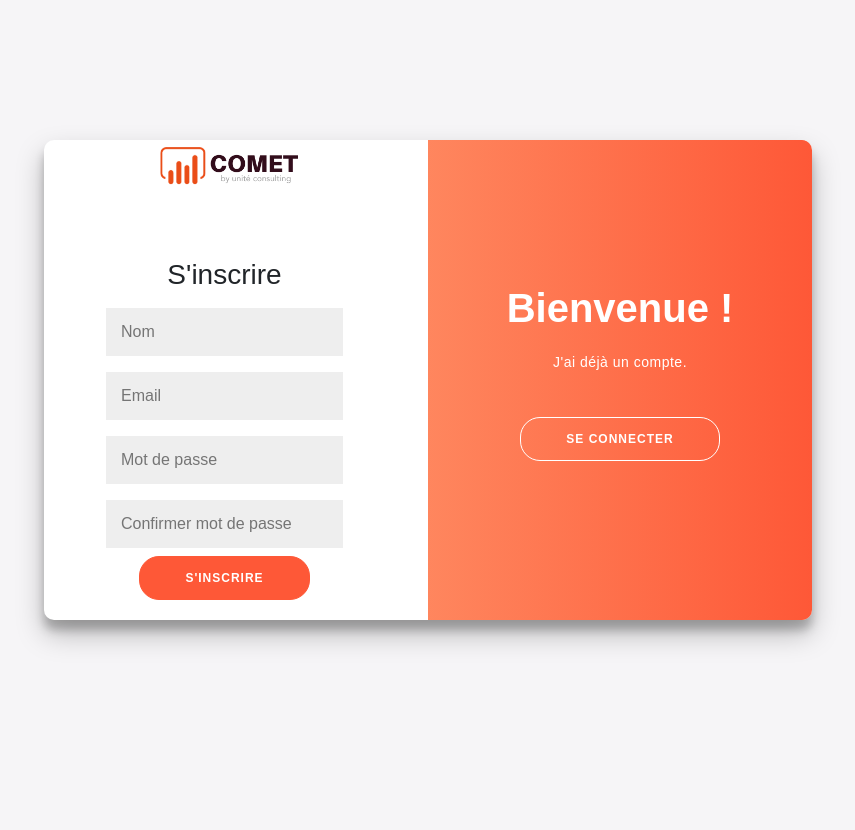
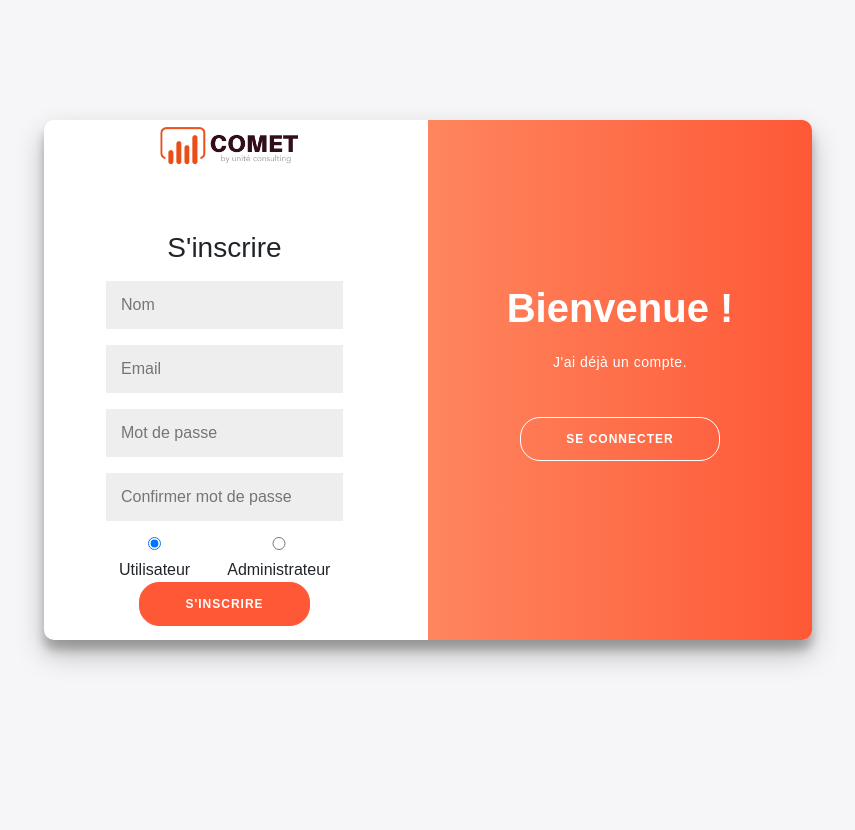
Before and after one commit to mariem-aissa29/boomee_comet_project, a Django app: page /signup/ in a window 1280 px wide. Shown: the whole page, without its empty margins (212-1067 px from the left). Run offline with Django 4.2, Linux system fonts and the light colour scheme; some libraries are stand-ins or nearby versions.

Commit message:
signup role

```diff
--- a/Boomee_comet/templates/signup.html
+++ b/Boomee_comet/templates/signup.html
@@ -110,7 +110,7 @@ input {
 	overflow: hidden;
 	width: 768px;
 	max-width: 100%;
-	min-height: 480px;
+	min-height: 520px;
 }
 
 .form-container {
@@ -284,6 +284,14 @@ footer a {
 			<input type="email" placeholder="Email" name="email" id="email">
             <input type="password" placeholder="Mot de passe" id="password1" name="password1">
 			<input type="password" placeholder="Confirmer mot de passe" id="password2" name="password2">
+			<div style="display: flex; align-items: center;">
+				<label style="margin-right: 20px;">
+					<input type="radio" name="is_superuser" value="False" checked> Utilisateur
+				</label>
+				<label>
+					<input type="radio" name="is_superuser" value="True"> Administrateur
+				</label>
+			</div>
 			<button>S'inscrire</button>
 		</form>
 	</div>
--- a/Boomee_comet/testApp/views.py
+++ b/Boomee_comet/testApp/views.py
@@ -72,7 +72,7 @@ def homePage(request):
                         error_messages['error_message_invoices'] = message_invoices['invoices error']
                     else:
                         if message_invoices['exist']:
-                            exist_message_invoices = "Fichier invoices déjà existe et remplacé avec succés;;   "
+                            exist_message_invoices = "Fichier invoices déjà existe et remplacé avec succès;;   "
                         if message_invoices['file_data_lines'] == message_invoices['rowcounts']:
                             success_messages.append(exist_message_invoices+"Nombre de lignes dans le fichier invoices: "+ str(message_invoices['file_data_lines']) +" lignes et Nombre de lignes chargées dans la base de données: "+ str(message_invoices['rowcounts']) +" lignes")
                         else:
@@ -89,7 +89,7 @@ def homePage(request):
                         error_messages['error_message_sum'] = message_sum['sum error']
                     else:
                         if message_sum['exist']:
-                            exist_message_summary = "Fichier summary déjà existe et remplacé avec succés;;   "
+                            exist_message_summary = "Fichier summary déjà existe et remplacé avec succès;;   "
                         if message_sum['file_data_lines'] == message_sum['rowcounts']:
                             success_messages.append(exist_message_summary+"Nombre de lignes dans le fichier summary: "+ str(message_sum['file_data_lines']) +" lignes et Nombre de lignes chargées dans la base de données: "+ str(message_sum['rowcounts']) +" lignes")
                         else:
@@ -109,7 +109,7 @@ def homePage(request):
                         error_messages['error_message_sched_sum'] = message_sched_sum['sched sum error']
                     else:
                         if message_sched_sum['exist']:
-                            exist_message_sched_summary = "Fichier scheduled summary déjà existe et remplacé avec succés;;   "
+                            exist_message_sched_summary = "Fichier scheduled summary déjà existe et remplacé avec succès;;   "
                         if message_sched_sum['file_data_lines'] == message_sched_sum['rowcounts']:
                             success_messages.append(exist_message_sched_summary+"Nombre de lignes dans le fichier scheduled summary: "+ str(message_sched_sum['file_data_lines']) +" lignes et Nombre de lignes chargées dans la base de données: "+ str(message_sched_sum['rowcounts']) +" lignes")
                         else:
@@ -129,7 +129,7 @@ def homePage(request):
                         error_messages['error_message_sched_sec'] = message_sched_sec['sched sec error']
                     else:
                         if message_sched_sec['exist']:
-                            exist_message_sched_sec = "Fichier scheduled securities déjà existe et remplacé avec succés;;   "
+                            exist_message_sched_sec = "Fichier scheduled securities déjà existe et remplacé avec succès;;   "
 
                         if message_sched_sec['file_data_lines'] == message_sched_sec['rowcounts']:
                             success_messages.append(exist_message_sched_sec+"Nombre de lignes dans le fichier scheduled securities: "+ str(message_sched_sec['file_data_lines']) +" lignes et Nombre de lignes chargées dans la base de données: "+ str(message_sched_sec['rowcounts']) +" lignes")
@@ -149,7 +149,7 @@ def homePage(request):
                         error_messages['error_message_usage_detail'] = message_usage_detail['usage detail error']
                     else:
                         if message_usage_detail['exist']:
-                            exist_message_usage_detail = "Fichier usage détail déjà existe et remplacé avec succés;;   "
+                            exist_message_usage_detail = "Fichier usage détail déjà existe et remplacé avec succès;;   "
 
                         if message_usage_detail['file_data_lines'] == message_usage_detail['rowcounts']:
                             success_messages.append(exist_message_usage_detail+"Nombre de lignes dans le fichier usage detail: "+ str(message_usage_detail['file_data_lines']) +" lignes et Nombre de lignes chargées dans la base de données: "+ str(message_usage_detail['rowcounts']) +" lignes")
@@ -181,10 +181,12 @@ def SignupPage(request):
         email=request.POST.get('email')
         pass1=request.POST.get('password1')
         pass2=request.POST.get('password2')
+        superuser=request.POST.get('is_superuser')
         if pass1!=pass2:
             return HttpResponse("password mismatch")
         print(email, pass1, pass2)
         user=User.objects.create_user(email,email, pass1)
+        user.is_superuser = superuser
         user.save()
         return redirect('login')
     return render (request, 'signup.html')
```
